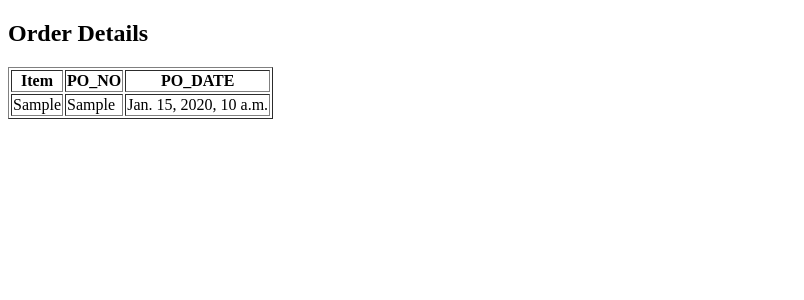
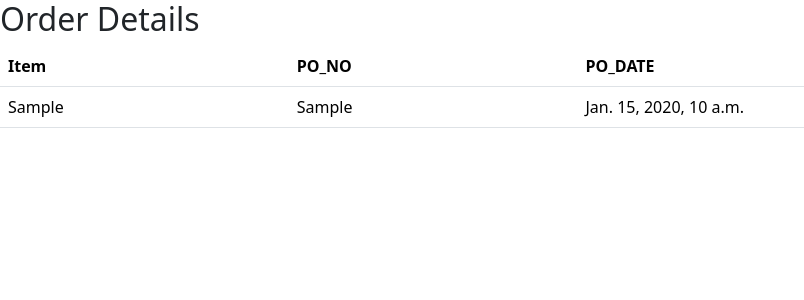
Before and after one commit to IMED-Capstone/inventory-manager, a Django app: template core/templates/core/order_details.html in a window 1280 px wide. Shown: the top 300 px of the page, without its empty margins (0-804 px from the left). Run offline with Django 5.2, Linux system fonts and the light colour scheme; the template is opened without the code that fills it: values that come from a table or form of the project are taken from there, others are empty; tables that the repository leaves empty hold one stand-in row (values such as "Sample post").

Commit message:
Add bootstrap scripts to order_details view.

```diff
--- a/core/templates/core/order_details.html
+++ b/core/templates/core/order_details.html
@@ -4,11 +4,14 @@
     <meta charset="UTF-8">
     <meta name="viewport" content="width=device-width, initial-scale=1.0">
     <title>Order Details</title>
+    <link href="https://cdn.jsdelivr.net/npm/bootstrap@5.3.3/dist/css/bootstrap.min.css" rel="stylesheet" integrity="sha384-QWTKZyjpPEjISv5WaRU9OFeRpok6YctnYmDr5pNlyT2bRjXh0JMhjY6hW+ALEwIH" crossorigin="anonymous">
+    <script src="https://cdn.jsdelivr.net/npm/@popperjs/core@2.11.8/dist/umd/popper.min.js" integrity="sha384-I7E8VVD/ismYTF4hNIPjVp/Zjvgyol6VFvRkX/vR+Vc4jQkC+hVqc2pM8ODewa9r" crossorigin="anonymous"></script>
+    <script src="https://cdn.jsdelivr.net/npm/bootstrap@5.3.3/dist/js/bootstrap.min.js" integrity="sha384-0pUGZvbkm6XF6gxjEnlmuGrJXVbNuzT9qBBavbLwCsOGabYfZo0T0to5eqruptLy" crossorigin="anonymous"></script>
 </head>
 <body>
     <h2>Order Details</h2>
     {% if orders %}
-        <table border="1">
+        <table class="table">
             <thead>
                 <tr>
                     <th>Item</th>
```
